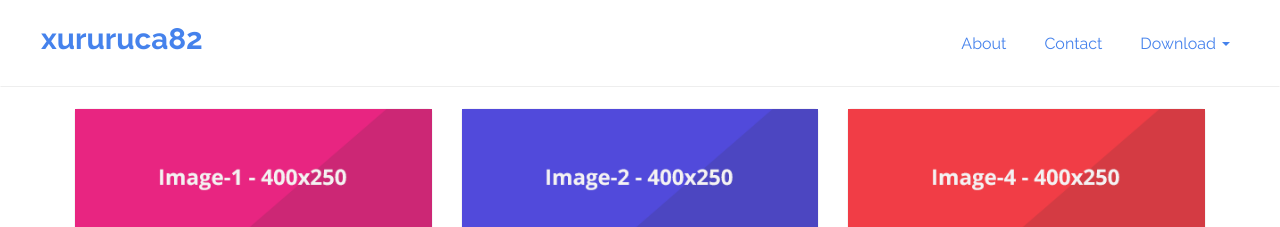
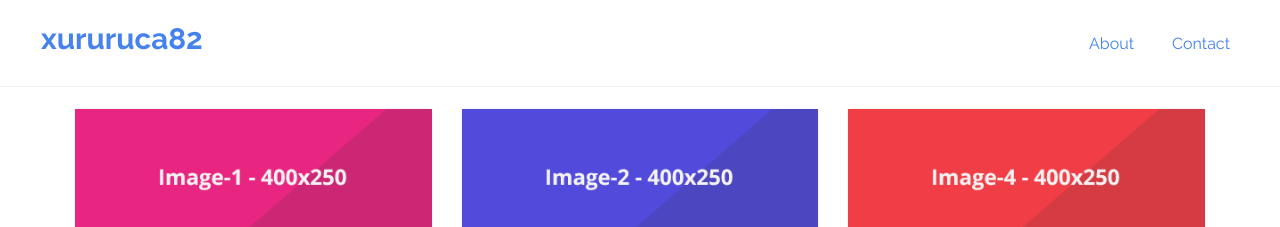
Before and after one commit to xururuca82/xururuca82.github.io, a Jekyll site: the page built from index.html, in a window 1280 px wide. Shown: the top 227 px of the page. Built offline with Jekyll 4.4.1, drawn with Linux system fonts in a browser that asks for light colours; the list of posts is cut into pages by our own code.

Commit message:
기본디자인변경

```diff
--- a/_includes/header.html
+++ b/_includes/header.html
@@ -14,10 +14,10 @@
 
     <!-- Collect the nav links, forms, and other content for toggling -->
     <div class="collapse navbar-collapse " id="bs-example-navbar-collapse-1">
-            <ul class="nav navbar-nav navbar-right">
+      <ul class="nav navbar-nav navbar-right">
         <li><a href="{{site.baseurl}}/about/">About</a></li>
         <li><a href="{{site.baseurl}}/contact/">Contact</a></li>
-        <li class="dropdown">
+        <!-- <li class="dropdown">
           <a href="#" class="dropdown-toggle" data-toggle="dropdown" role="button" aria-haspopup="true" aria-expanded="false">Download <span class="caret"></span></a>
           <ul class="dropdown-menu">
             <li><a target="_blank" href="https://github.com/sharu725/cards">Project</a></li>
@@ -25,7 +25,7 @@
             <li role="separator" class="divider"></li>
             <li><a target="_blank" href="https://jekyll-themes.com">More Themes</a></li>
           </ul>
-        </li>
+        </li> -->
       </ul>
     </div><!-- /.navbar-collapse -->
   </div><!-- /.container-fluid -->
```
